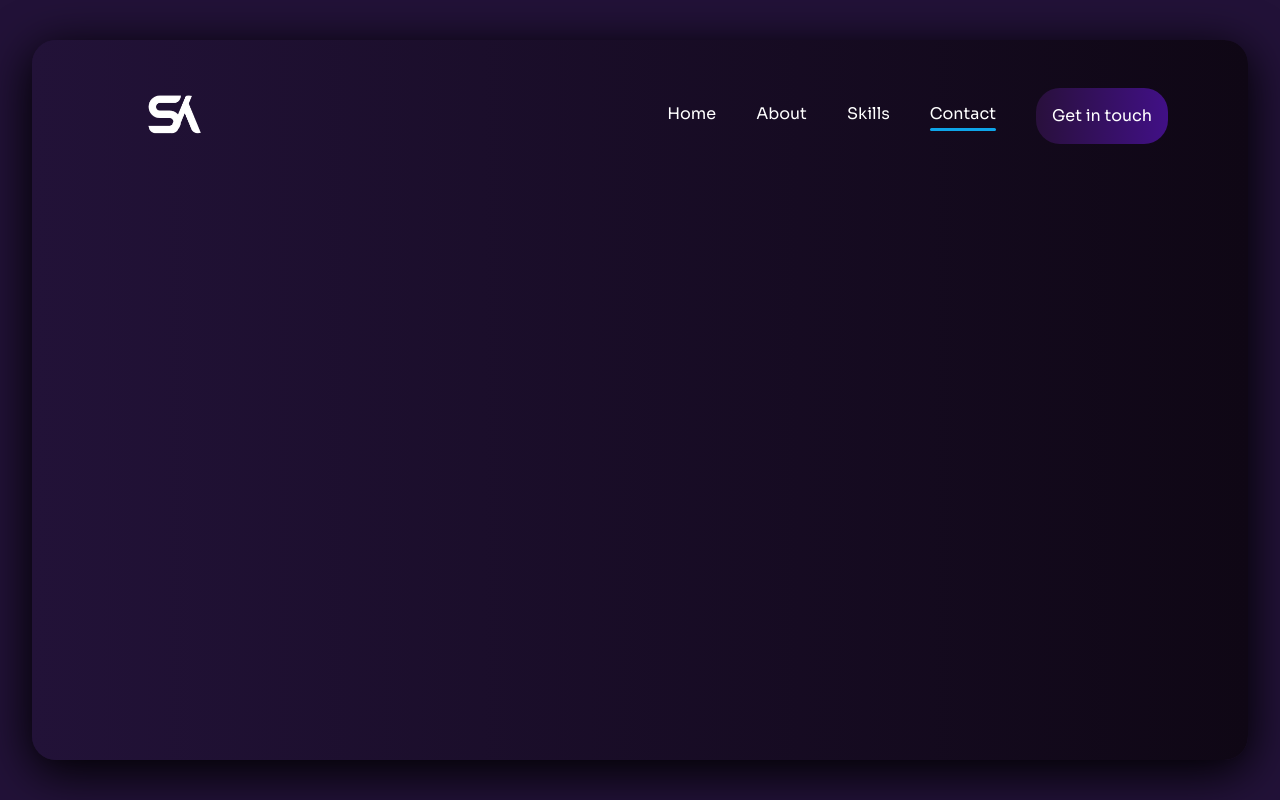
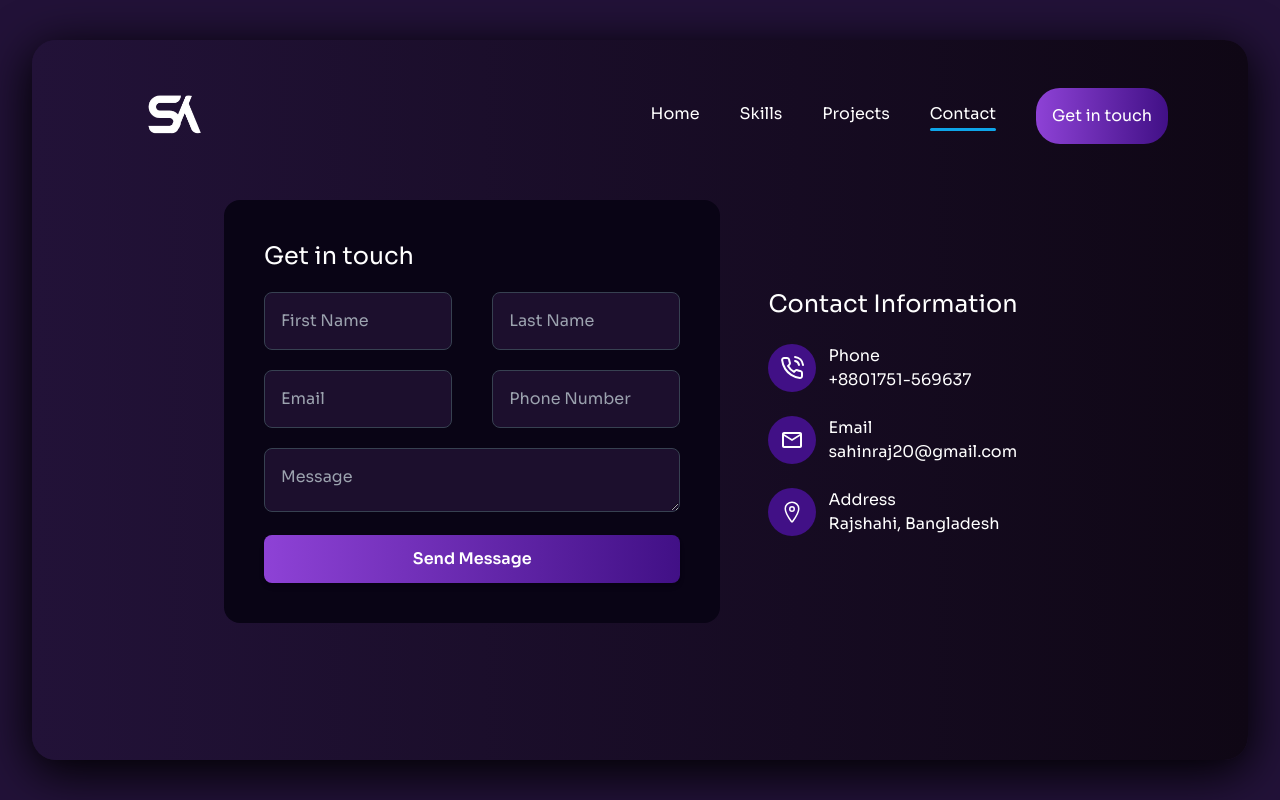
Before and after one commit to sahin404/sahin-portfolio, a React (Vite) app: page /contact in a window 1280 px wide. Built offline with nearby package versions, Linux system fonts and the light colour scheme.

Commit message:
responsive Projects and Contact page complete

```diff
--- a/src/layout/Main.jsx
+++ b/src/layout/Main.jsx
@@ -4,7 +4,7 @@ import { Navbar } from "../pages/Home/Navbar"
 const Main = () => {
   return (
     <div className="min-h-screen flex items-center">
-      <div className="bg-gradient-to-l from-[#0F0715] to-[#221238] w-[95%] my-10 lg:my-0 lg:h-[90vh] mx-auto rounded-3xl shadow-[0px_10px_50px_rgba(0,0,0,1)] drop-shadow-lg font-sora">
+      <div className="bg-gradient-to-l from-[#0F0715] to-[#221238] w-[95%] my-10 lg:my-0 min-h-[90vh] mx-auto rounded-3xl shadow-[0px_10px_50px_rgba(0,0,0,1)] drop-shadow-lg font-sora">
         <Navbar></Navbar>
         <Outlet></Outlet>
       </div>
--- a/src/pages/Contact/Contact.jsx
+++ b/src/pages/Contact/Contact.jsx
@@ -1,11 +1,88 @@
 import { Helmet } from "react-helmet-async"
+import { FiPhoneCall } from "react-icons/fi"
+import { IoLocationOutline } from "react-icons/io5"
+import { MdOutlineEmail } from "react-icons/md"
 
 const Contact = () => {
   return (
-    <div>
+    <div className="mt-5">
       <Helmet>
         <title>Sahin | Contact</title>
       </Helmet>
+      <div className="flex flex-col lg:flex-row justify-center gap-12 items-center">
+        {/* Left */}
+        <div className="bg-[#090415] p-6 lg:p-10 md:w-2/3 lg:w-1/2 lg:ml-48 rounded-2xl space-y-5">
+          <h1 className="text-2xl text-white">Get in touch</h1>
+          <div>
+            <div className="flex gap-10 w-full">
+              <input type="text" placeholder="First Name" className="w-full p-4 bg-[#1C0F2D] text-gray-300 rounded-lg border border-gray-700 focus:outline-none focus:ring-2 focus:ring-purple-500" />
+              <input type="text" placeholder="Last Name" className="w-full p-4 bg-[#1C0F2D] text-gray-300 rounded-lg border border-gray-700 focus:outline-none focus:ring-2 focus:ring-purple-500" />
+            </div>
+          </div>
+          <div>
+            <div className="flex gap-10 w-full">
+              <input type="email" placeholder="Email" className="w-full p-4 bg-[#1C0F2D] text-gray-300 rounded-lg border border-gray-700 focus:outline-none focus:ring-2 focus:ring-purple-500" />
+              <input type="text" placeholder="Phone Number" className="w-full p-4 bg-[#1C0F2D] text-gray-300 rounded-lg border border-gray-700 focus:outline-none focus:ring-2 focus:ring-purple-500" />
+            </div>
+          </div>
+          <div>
+            <textarea
+              className="w-full h-16 p-4 bg-[#1C0F2D] text-gray-300 rounded-lg border border-gray-700 focus:outline-none focus:ring-2 focus:ring-purple-500"
+              placeholder="Message"
+            ></textarea>
+            {/* Todo: Cursor Allow */}
+            <button className="cursor-not-allowed relative overflow-hidden group mt-4 w-full py-3 text-white font-semibold rounded-lg shadow-md">
+              <span className="absolute inset-0 bg-gradient-to-r from-[#8e42d6] to-[#411086] transition-opacity duration-200 group-hover:opacity-0"></span>
+              <span className="absolute inset-0 bg-gradient-to-r from-[#411086] to-[#8e42d6] opacity-0 transition-opacity duration-200 group-hover:opacity-100"></span>
+              <span className="relative z-10">Send Message</span>
+
+            </button>
+            <button className="relative overflow-hidden py-3 rounded-3xl text-white">
+
+            </button>
+          </div>
+        </div>
+        {/* Right */}
+        <div className="w-1/2 space-y-6 pb-10 lg:pb-0">
+          <h1 className="text-2xl text-white "> Contact Information</h1>
+          {/* Call */}
+          <div className="flex items-center gap-3 text-white">
+            <div className="text-2xl text-white bg-[#411086] rounded-full p-3">
+              <FiPhoneCall />
+            </div>
+
+            <div>
+              <h1>Phone</h1>
+              <h1>+8801751-569637</h1>
+            </div>
+          </div>
+
+          {/* Email */}
+          <div className="flex items-center gap-3 text-white">
+            <div className="text-2xl text-white bg-[#411086] rounded-full p-3">
+            <MdOutlineEmail />
+            </div>
+
+            <div>
+              <h1>Email</h1>
+              <h1>sahinraj20@gmail.com</h1>
+            </div>
+          </div>
+
+          {/* Address */}
+
+          <div className="flex items-center gap-3 text-white">
+            <div className="text-2xl text-white bg-[#411086] rounded-full p-3">
+            <IoLocationOutline />
+            </div>
+
+            <div>
+              <h1>Address</h1>
+              <h1>Rajshahi, Bangladesh</h1>
+            </div>
+          </div>
+        </div>
+      </div>
     </div>
   )
 }
--- a/src/pages/Home/Home.jsx
+++ b/src/pages/Home/Home.jsx
@@ -17,6 +17,7 @@ const Home = () => {
         <h1 className="text-4xl md:text-5xl lg:text-6xl font-semibold text-orange-500">Full Stack Web Developer</h1>
         <h1 className="text-md lg:text-lg text-justify">I build high-performance, user-friendly applications using the MERN stack. My goal is to create modern web solutions that enhance user experience and deliver seamless functionality.</h1>
         <div className="flex justify-center lg:justify-start items-center space-x-4 pb-8 lg:pb-0">
+          {/* To do: Cursor Allow */}
           <button className=" flex items-center gap-3 border rounded-3xl p-4 border-[#520bb6] duration-200 hover:bg-[#520bb6] cursor-not-allowed text-sm lg:text-md">
             <span>Download CV </span>
             <IoMdDownload className="text-lg"></IoMdDownload>
--- a/src/pages/Home/Navbar.jsx
+++ b/src/pages/Home/Navbar.jsx
@@ -33,23 +33,27 @@ export const Navbar = () => {
       </div>
       <ul className="hidden items-center justify-between gap-10 md:flex">
         <Link to="/"><li className="group flex  cursor-pointer flex-col">
-          Home<span className={`mt-[2px] h-[3px]  w-[0px] rounded-full bg-sky-500 transition-all duration-300 ${location.pathname==='/'?'w-full':'group-hover:w-full'} `}></span>
+          Home<span className={`mt-[2px] h-[3px]  w-[0px] rounded-full bg-sky-500 transition-all duration-300 ${location.pathname === '/' ? 'w-full' : 'group-hover:w-full'} `}></span>
         </li></Link>
-        <Link to="/about"><li className="group flex  cursor-pointer flex-col">
-          About<span className={`mt-[2px] h-[3px]  w-[0px] rounded-full bg-sky-500 transition-all duration-300 ${location.pathname==='/about'?'w-full':'group-hover:w-full'} `}></span>
-        </li></Link>
+        {/* <Link to="/about"><li className="group flex  cursor-pointer flex-col">
+          About<span className={`mt-[2px] h-[3px]  w-[0px] rounded-full bg-sky-500 transition-all duration-300 ${location.pathname === '/about' ? 'w-full' : 'group-hover:w-full'} `}></span>
+        </li></Link> */}
         <Link to="/skills"> <li className="group flex  cursor-pointer flex-col">
-          Skills<span className={`mt-[2px] h-[3px]  w-[0px] rounded-full bg-sky-500 transition-all duration-300 ${location.pathname==='/skills'?'w-full':'group-hover:w-full'} `}></span>
+          Skills<span className={`mt-[2px] h-[3px]  w-[0px] rounded-full bg-sky-500 transition-all duration-300 ${location.pathname === '/skills' ? 'w-full' : 'group-hover:w-full'} `}></span>
+        </li>
+        </Link>
+        <Link to="/projects"> <li className="group flex  cursor-pointer flex-col">
+          Projects<span className={`mt-[2px] h-[3px]  w-[0px] rounded-full bg-sky-500 transition-all duration-300 ${location.pathname === '/projects' ? 'w-full' : 'group-hover:w-full'} `}></span>
         </li>
         </Link>
 
         <Link to="/contact"><li className="group flex  cursor-pointer flex-col">
-          Contact<span className={`mt-[2px] h-[3px]  w-[0px] rounded-full bg-sky-500 transition-all duration-300 ${location.pathname==='/contact'?'w-full':'group-hover:w-full'} `}></span>
+          Contact<span className={`mt-[2px] h-[3px]  w-[0px] rounded-full bg-sky-500 transition-all duration-300 ${location.pathname === '/contact' ? 'w-full' : 'group-hover:w-full'} `}></span>
         </li></Link>
         <Link to="/contact"><li className="group flex  cursor-pointer flex-col">
           <button className="relative overflow-hidden p-4 rounded-3xl text-white">
-            <span className="absolute inset-0 bg-gradient-to-r from-[#29103c] to-[#411086] transition-opacity duration-300 group-hover:opacity-0"></span>
-            <span className="absolute inset-0 bg-gradient-to-r from-[#411086] to-[#0b0411] opacity-0 transition-opacity duration-300 group-hover:opacity-100"></span>
+            <span className="absolute inset-0 bg-gradient-to-r from-[#8e42d6] to-[#411086] transition-opacity duration-300 group-hover:opacity-0"></span>
+            <span className="absolute inset-0 bg-gradient-to-r from-[#411086] to-[#8e42d6] opacity-0 transition-opacity duration-300 group-hover:opacity-100"></span>
             <span className="relative z-10">Get in touch</span>
           </button>
         </li></Link>
@@ -58,18 +62,32 @@ export const Navbar = () => {
         <svg xmlns="http://www.w3.org/2000/svg" width="24" height="24" viewBox="0 0 24 24" fill="none" stroke="currentColor" strokeWidth="2" strokeLinecap="round" strokeLinejoin="round" className="cursor-pointer" > <line x1="4" x2="20" y1="12" y2="12" /> <line x1="4" x2="20" y1="6" y2="6" /><line x1="4" x2="20" y1="18" y2="18" /> </svg>
         {dropDownState && (
           <ul className=" z-10 bg-[#0b0411]/80 backdrop-blur-md  gap-2 bg-blur  absolute right-0 top-11 flex w-[200px] flex-col  rounded-lg   text-base ">
+            <Link to="/">
               <li className="cursor-pointer  px-6 py-2 text-white rounded-t-lg hover:bg-sky-600 ">
                 Home
-            </li>
+              </li></Link>
+            {/* <Link to="/about">
               <li className="cursor-pointer  px-6 py-2 text-white hover:bg-sky-600 ">
                 About
               </li>
+            </Link> */}
+            <Link to="/skills">
               <li className="cursor-pointer  px-6 py-2 text-white rounded-t-lg hover:bg-sky-600 ">
                 Skills
               </li>
+            </Link>
+            <Link to="/projects">
+              <li className="cursor-pointer  px-6 py-2 text-white rounded-t-lg hover:bg-sky-600 ">
+                Projects
+              </li>
+            </Link>
+
+            <Link to="/contact">
               <li className="cursor-pointer  px-6 py-2 text-white hover:bg-sky-600 ">
                 Contact
               </li>
+            </Link>
+
           </ul>
         )}
       </div>
--- /dev/null
+++ b/src/pages/Projects/Projects.jsx
@@ -0,0 +1,16 @@
+import { Helmet } from "react-helmet-async"
+
+const Projects = () => {
+  return (
+    <div>
+        <Helmet>
+            <title>Sahin | Projects</title>
+        </Helmet>
+        <div className="flex items-center justify-center mt-20">
+            <div className="text-white text-3xl">Project not found!</div>
+        </div>
+    </div>
+  )
+}
+
+export default Projects
--- a/src/routes/Routes.jsx
+++ b/src/routes/Routes.jsx
@@ -6,6 +6,7 @@ import Home from "../pages/Home/Home";
 import About from "../pages/About/About";
 import Skills from "../pages/Skills/Skills";
 import Contact from "../pages/Contact/Contact";
+import Projects from "../pages/Projects/Projects";
 
   const router = createBrowserRouter([
     {
@@ -26,6 +27,10 @@ import Contact from "../pages/Contact/Contact";
         {
           path:'/contact',
           element:<Contact></Contact>
+        },
+        {
+          path:'/projects',
+          element:<Projects></Projects>
         }
       ]
     },
```
Lines whose indentation alone changed are shown as unchanged.
